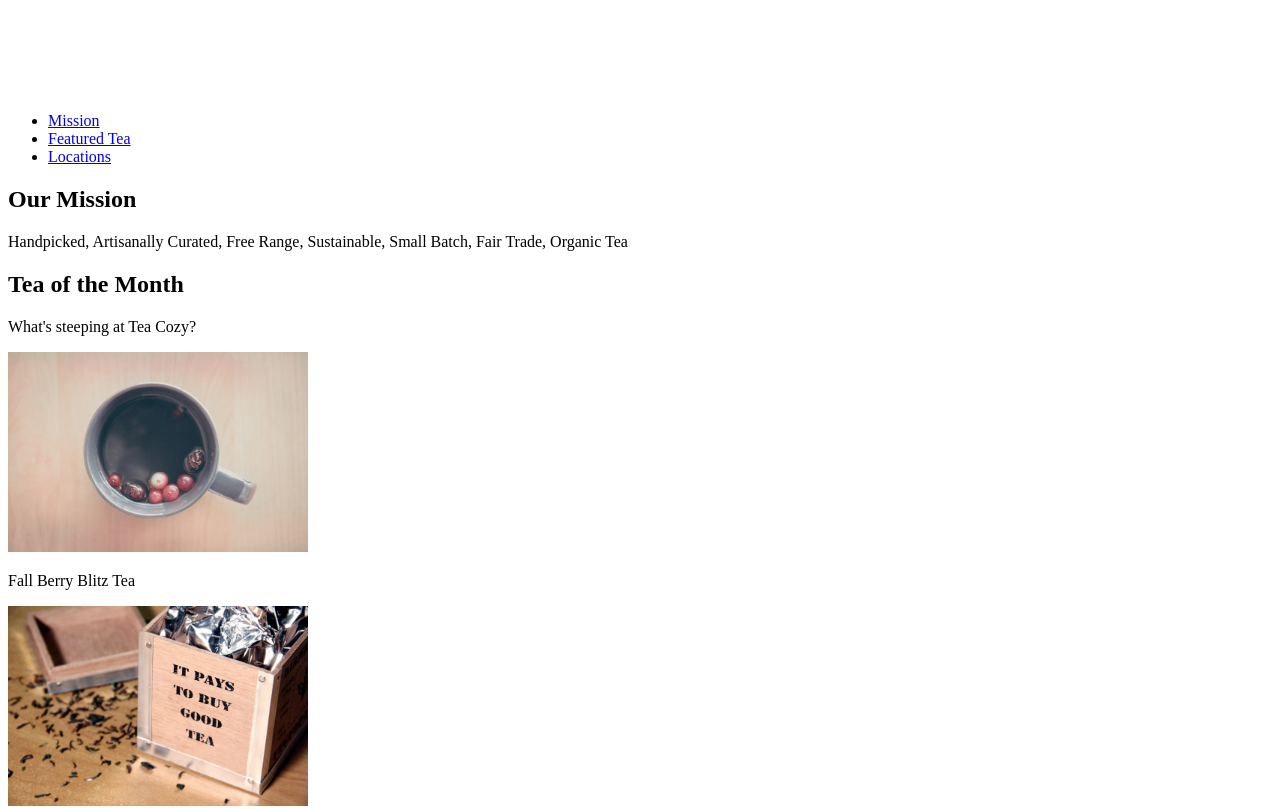
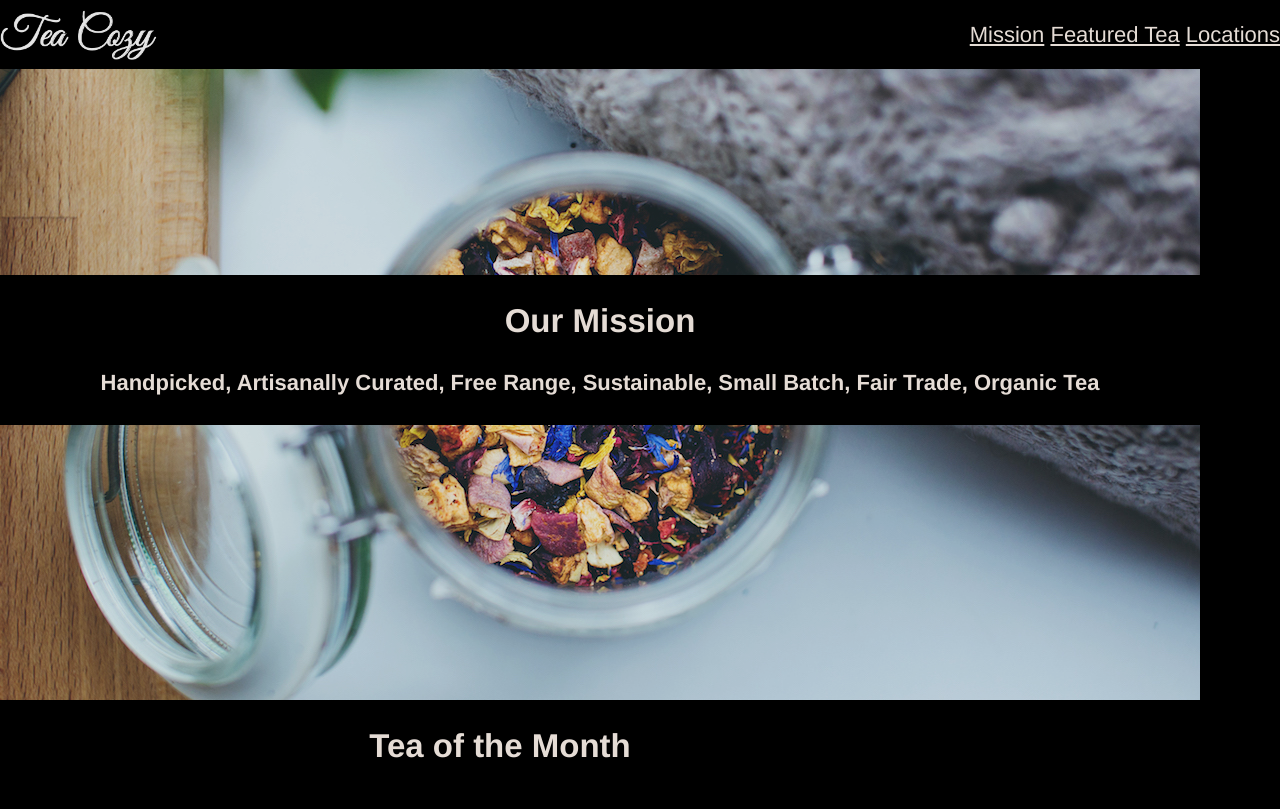
Before and after one commit to MariETKo/cozytea, a plain HTML site: page index.html in a window 1280 px wide. Shown: the top 809 px of the page. Drawn offline with Linux system fonts and the light colour scheme.

Commit message:
Add css style

```diff
--- a/index.html
+++ b/index.html
@@ -5,17 +5,20 @@
     <title>Tea Cozy</title>
     <link rel="stylesheet" type= "text/css" href="resources/css/style.css">
   </head>
+
   <body>
 <!-- Header with Nav -->
-  <div id="Header">
-    <img src="resources/images/img-tea-cozy-logo.png" alt="Tea Cozy logo">
+  <div id="header">
+    <img src="resources/images/img-tea-cozy-logo.png" alt="Tea Cozy logo" height="50px">
+
     <nav>
       <ul>
-        <li><a href="#mission">Mission</a></li>
-        <li><a href="#featured">Featured Tea</a></li>
-        <li><a href="#locations">Locations</a></li>
+        <li> <a href="#mission">Mission</a> </li>
+        <li> <a href="#featured">Featured Tea</a> </li>
+        <li> <a href="#locations">Locations</a> </li>
       </ul>
     </nav>
+
   </div>
 
 
@@ -23,7 +26,7 @@
   <div id="mission">
     <div class="missionStatement">
       <h2>Our Mission</h2>
-      <p>Handpicked, Artisanally Curated, Free Range, Sustainable, Small Batch, Fair Trade, Organic Tea</p>
+      <h4>Handpicked, Artisanally Curated, Free Range, Sustainable, Small Batch, Fair Trade, Organic Tea</h4>
     </div>
   </div>
 
@@ -58,12 +61,13 @@
 
 <!-- Location -->
   <div id="locations">
+
     <h2>Locations</h2>
-    <div class="locationBox">
-      <h3>Downtown 384 West 4th St. Suite 108 Portland, Maine </h3>
-      <h3>East Bay Side 3433 Phisherman's Avenue (Northwest Corner) Portland, Maine</h3>
-      <h3>Oakdale 515 Cresent Avenue Second Floor Protland,Maine</h3>
-    </div>
+
+    <h3>Downtown<br>384 West 4th St.<br>Suite 108<br>Portland, Maine</h3>
+    <h3>East Bay Side<br>3433 Phisherman's Avenue <br>(Northwest Corner)<br>Portland, Maine</h3>
+    <h3>Oakdale<br>515 Cresent Avenue<br>Second Floor<br> Protland,Maine</h3>
+
   </div>
 
 <!-- Contact -->
--- a/resources/css/style.css
+++ b/resources/css/style.css
@@ -0,0 +1,119 @@
+body {
+  font-family: Helvetica;
+  font-size: 22px;
+  color: seashell;
+  margin: 0 0;
+  text-align: center;
+  background-color: black;
+  opacity: 0.9;
+}
+
+/* -- Header with Nav Styling -- */
+#header {
+  background-color: black;
+  height: 69px;
+  width: 100%;
+  position: fixed;
+  z-index: 2;
+  display: flex;
+  justify-content: space-between;
+  align-items: center;
+}
+
+#header nav {
+  display: flex;
+  justify-content: flex-end;
+  flex-flow: wrap;
+}
+
+#header li {
+  text-align: right;
+  display: inline;
+}
+
+#header li a {
+  color: seashell;
+}
+
+/* -- Mission Styling -- */
+#mission {
+  background-image: url(../images/img-mission-background.jpg);
+  height: 700px;
+  width: 1200px;
+  display: flex;
+  flex-flow: column;
+  justify-content: center;
+}
+
+.missionStatement {
+  background-color: black;
+}
+
+/* -- Tea of the Month Styling -- */
+#featured {
+  width: 1000px;
+  margin-bottom: 20px;
+  align-items: center;
+  display: flex;
+  flex-wrap: wrap;
+  justify-content: center;
+  align-content: center;
+}
+
+#featured h2,
+#featured p {
+  width: 100%;
+  flex-grow: 1;
+}
+
+.monthlyMenu {
+  margin: 10px;
+
+}
+.monthlyMenu p {
+  font-weight: normal;
+  margin-top: 5px;
+}
+
+/* -- Locations Styling -- */
+#locations {
+  background-image: url(../images/img-locations-background.jpg);
+  height: 500px;
+  display: flex;
+  flex-wrap: wrap;
+  justify-content: center;
+  align-items: center;
+  align-content: center;
+}
+
+#locations h2{
+  width: 100%;
+  flex-grow: 1;
+  margin: 0;
+}
+#locations h3 {
+  font-size: 20px;
+  font-weight: normal;
+  line-height: 60px;
+  background-color: black;
+  opacity: 1;
+  height: 260px;
+  width: 260px;
+  padding: 20px;
+  margin: 15px 20px;
+}
+
+/* -- Contact Styling -- */
+#contact {
+  height: 180px;
+  margin-top: 20px;
+}
+
+/* -- Footer -- */
+#footer {
+  margin-left: 20px;
+}
+
+#footer h6{
+  text-align: left;
+}
```
